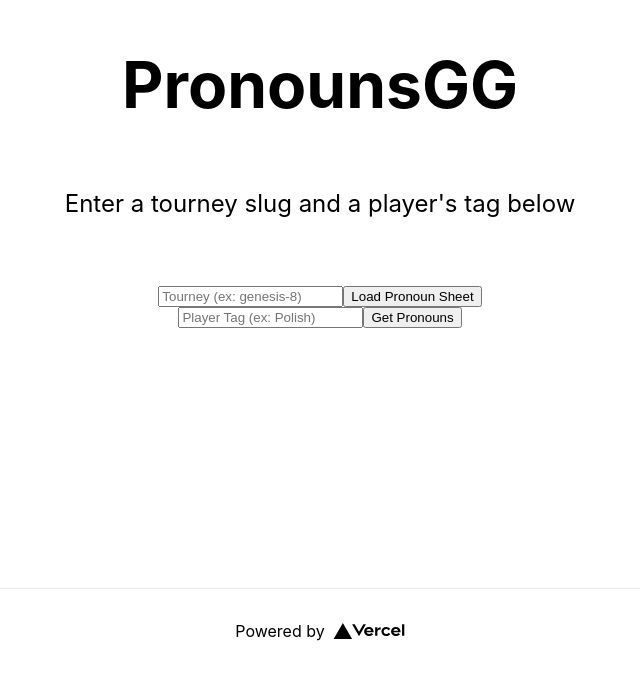
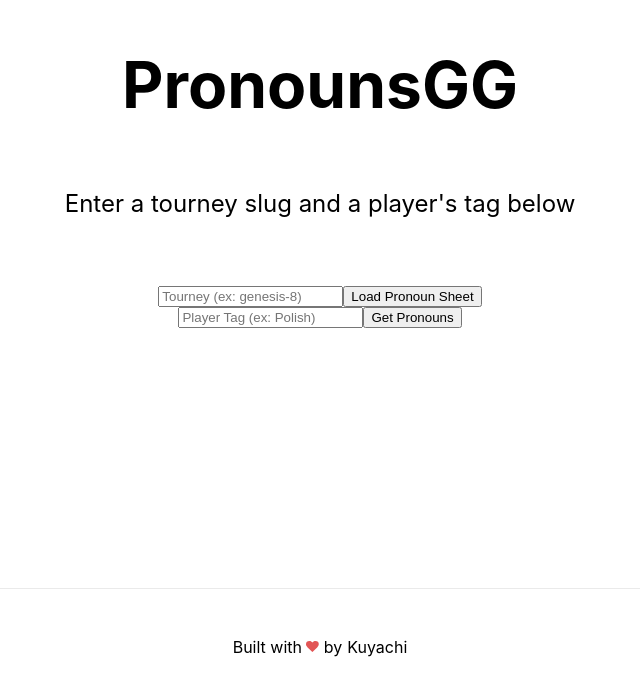
Before and after one commit to ftick/pronounsgg, a Next.js app: page / in a window 1280 px wide. Shown: the part 212-908 px from the top of the page, without its empty margins (320-960 px from the left). Before the commit the page ends 885 px from the top, so only its background shows below. Built offline with nearby package versions, Linux system fonts and the light colour scheme.

Commit message:
Tweak footer

```diff
--- a/pages/index.tsx
+++ b/pages/index.tsx
@@ -222,16 +222,8 @@ const Home: NextPage = () => {
       </main>
 
       <footer className={styles.footer}>
-        <a
-          href="https://vercel.com?utm_source=create-next-app&utm_medium=default-template&utm_campaign=create-next-app"
-          target="_blank"
-          rel="noopener noreferrer"
-        >
-          Powered by{' '}
-          <span className={styles.logo}>
-            <Image src="/vercel.svg" alt="Vercel Logo" width={72} height={16} />
-          </span>
-        </a>
+        <p>Built with <svg height={"0.8rem"} viewBox="0 0 1792 1792" preserveAspectRatio="xMidYMid meet" xmlns="http://www.w3.org/2000/svg"><path d="M896 1664q-26 0-44-18l-624-602q-10-8-27.5-26T145 952.5 77 855 23.5 734 0 596q0-220 127-344t351-124q62 0 126.5 21.5t120 58T820 276t76 68q36-36 76-68t95.5-68.5 120-58T1314 128q224 0 351 124t127 344q0 221-229 450l-623 600q-18 18-44 18z" fill="#e25555"></path></svg> by </p>
+        <a href="https://twitter.com/Kuyachi_">Kuyachi</a>
       </footer>
     </div>
   )
--- a/styles/Home.module.css
+++ b/styles/Home.module.css
@@ -15,7 +15,8 @@
 .footer {
   display: flex;
   flex: 1;
-  padding: 2rem 0;
+  flex-direction: row;
+  padding: 2rem 2rem;
   border-top: 1px solid #eaeaea;
   justify-content: center;
   align-items: center;
@@ -25,7 +26,8 @@
   display: flex;
   justify-content: center;
   align-items: center;
-  flex-grow: 1;
+  padding-left: 5px;
+  /* flex-grow: 1; */
 }
 
 .title a {
```
Also changed, not shown: pages/tournament/[slug]/[[...params]].tsx (+2 -11 lines).
